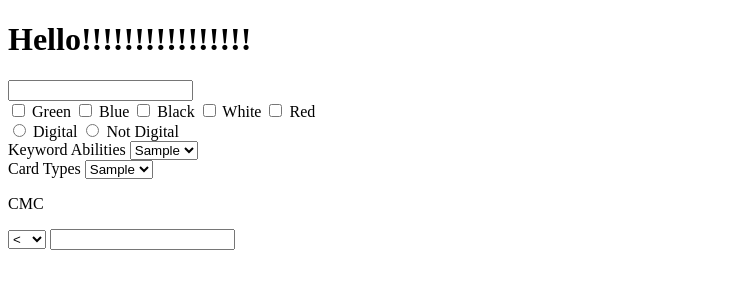
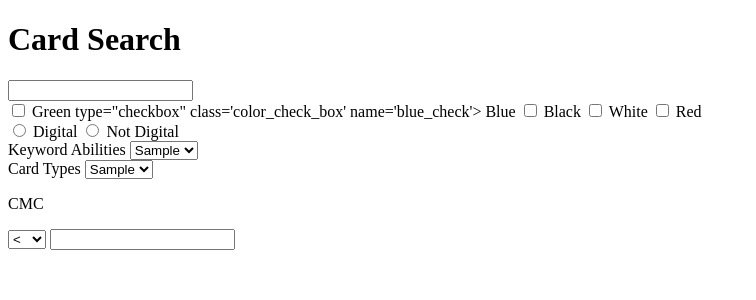
Before and after one commit to jarthurj/MTG_Project, a Django app: page / in a window 1280 px wide. Shown: the top 300 px of the page, without its empty margins (0-756 px from the left). Run offline with Django 3.2, Linux system fonts and the light colour scheme; tables that the repository leaves empty hold one stand-in row (values such as "Sample post"); parts of the project's set-up code (start-up, migrations or seed data) failed here and were passed over.

Commit message:
before branching

```diff
--- a/MTG_Database/mtg_app/templates/index.html
+++ b/MTG_Database/mtg_app/templates/index.html
@@ -5,14 +5,13 @@
 	<title>MTG Card Search</title>
 </head>
 <body>
-	<h1> {{context.BUTT}}</h1>
-	<h1>Hello!!!!!!!!!!!!!!!!</h1>
+	<h1>Card Search</h1>
 	<input type='text' name='text_search'><br>
 
 	<input type="checkbox" class='color_check_box' name='green_check'>
 	<label for='green_check'>Green</label>
 
-	<input type="checkbox" class='color_check_box' name='blue_check'>
+type="checkbox" class='color_check_box' name='blue_check'>
 	<label for='blue_check'>Blue</label>
 
 	<input type="checkbox" class='color_check_box' name='black_check'>
```
Also changed, not shown: 1 other file.
